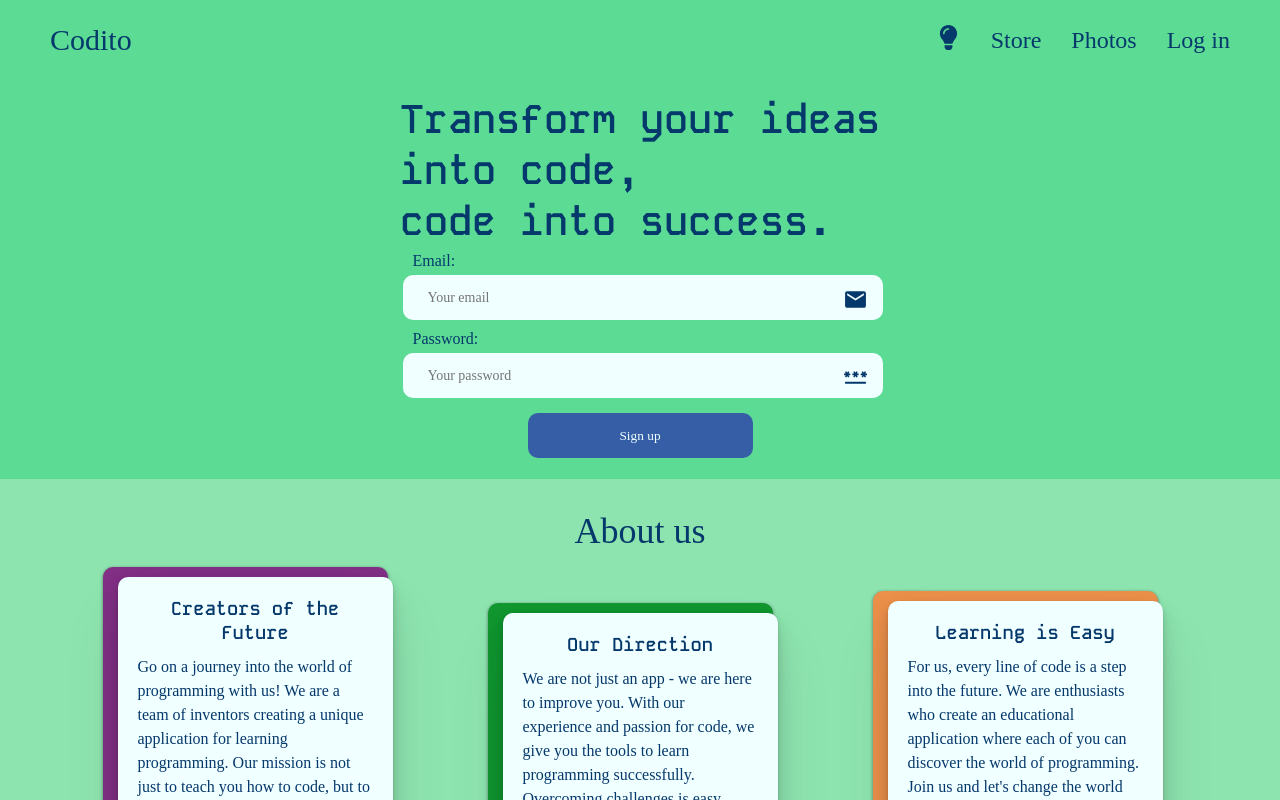
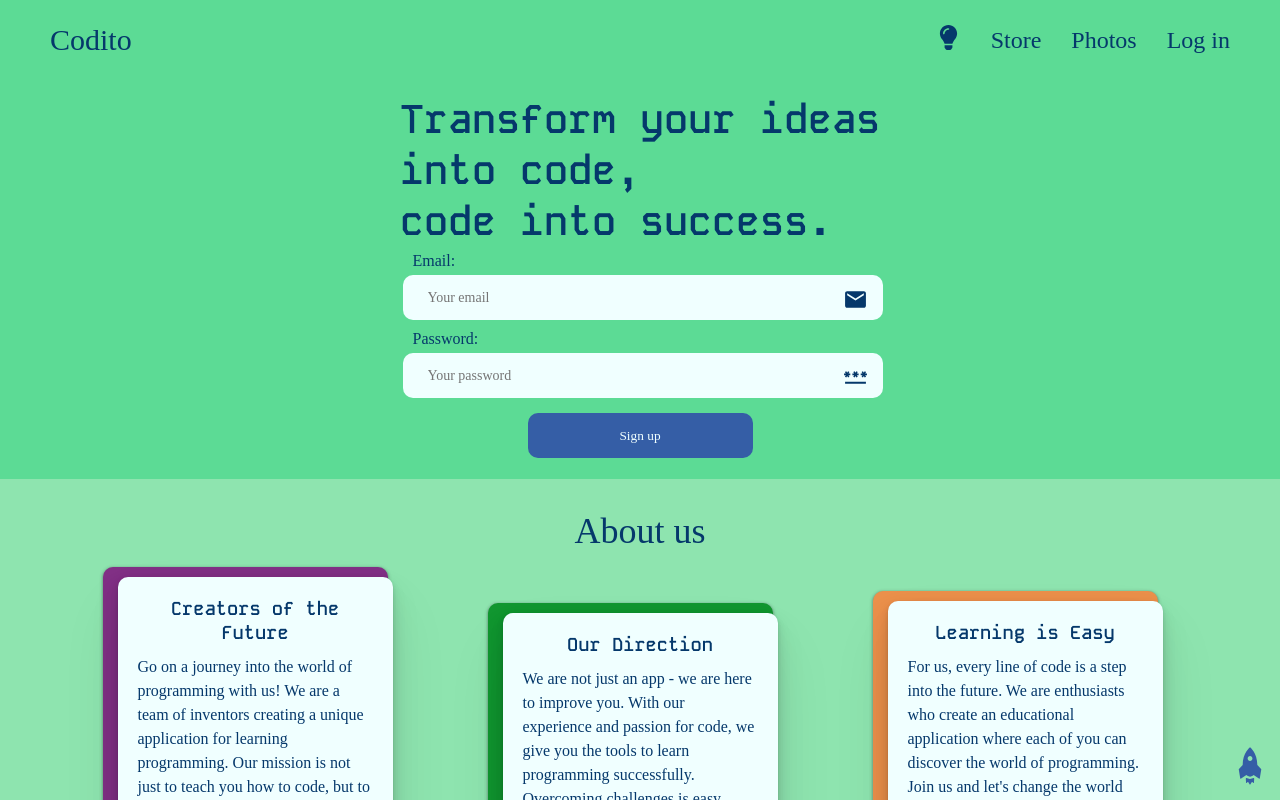
Before and after one commit to poravoz/BrainStorm, a React (Create React App) app in the folder frontend/: page / in a window 1280 px wide. Shown: the top 800 px of the page. Built offline with nearby package versions, Linux system fonts and the light colour scheme.

Commit message:
11.03.2024

```diff
--- a/frontend/package.json
+++ b/frontend/package.json
@@ -17,6 +17,7 @@
     "react-i18next": "^9.0.10",
     "react-router-dom": "^6.22.3",
     "react-scripts": "5.0.1",
+    "react-scroll-up": "^1.4.0",
     "react-slick": "^0.30.2",
     "slick-carousel": "^1.8.1",
     "typescript": "^4.9.5",
--- a/frontend/src/components/main-page/footer/footet.tsx
+++ b/frontend/src/components/main-page/footer/footet.tsx
@@ -1,3 +1,4 @@
+import { IoMdRocket } from "react-icons/io";
 import "./footer.css"
 
 const Footer = () => {
@@ -9,6 +10,8 @@ const Footer = () => {
             <hr className="hr_footer" />
             <p className="rights_text_footer"> ©2024 Glossy, All right reserved. </p>
         </div>
+
+
     )
 }
 
--- a/frontend/src/components/main-page/main-page.tsx
+++ b/frontend/src/components/main-page/main-page.tsx
@@ -5,6 +5,8 @@ import Transition from "./transition/transition"
 import OurTeam from "./our-team/our-team";
 import ContactUs from "./contact-us/contact-us";
 import Footer from "./footer/footet";
+import ScrollToTop from "../scroll-to-top/scroll-to-top";
+
 
 
 function MainPage() {
@@ -17,6 +19,8 @@ function MainPage() {
         <OurTeam />
         <ContactUs />
         <Footer />
+        <ScrollToTop />
+
     </>
     )
 }
--- /dev/null
+++ b/frontend/src/components/scroll-to-top/scroll-to-top.css
@@ -0,0 +1,15 @@
+* {
+    scroll-behavior: smooth;
+}
+
+.scrollToTop {
+    z-index: 100;
+    bottom: 10px;
+    position: fixed;
+    right: 10px;
+    cursor: pointer;
+}
+
+.scrollToTop:hover {
+    opacity: 0.9;
+}
--- /dev/null
+++ b/frontend/src/components/scroll-to-top/scroll-to-top.tsx
@@ -0,0 +1,15 @@
+import "./scroll-to-top.css"
+import { IoMdRocket } from "react-icons/io";
+import { ThemeContext } from "../../contexts/theme"
+import { useContext } from "react";
+
+const top = () => {window.scrollTo(0, 0)}
+
+export default function ScrollToTop() {
+    const [{ theme }] = useContext(ThemeContext);
+    return (
+        <div className="scrollToTop" onClick={top}>
+            <IoMdRocket size={40} style={{color: theme.color_icon_scroll_up}}> Top </IoMdRocket>
+        </div>
+    )
+  }
--- a/frontend/src/contexts/themes.tsx
+++ b/frontend/src/contexts/themes.tsx
@@ -41,6 +41,11 @@ const themes = {
         color_contact_us_button: "azure",
         robot_contact_us: "hue-rotate(100deg)",
         color_icon_contact_us: "#222",
+
+
+
+        //button_scroll_up
+        color_icon_scroll_up: "#3492eb",
     },
     light: {
         // nav + header
@@ -84,6 +89,10 @@ const themes = {
         color_contact_us_button: "azure",
         color_icon_contact_us: "#05386b",
 
+
+        //button_scroll_up
+        color_icon_scroll_up: "355ea6",
+
     },
 
 }
```
Also changed, not shown: 1 other file (tests, documents, lock files or other folders).
